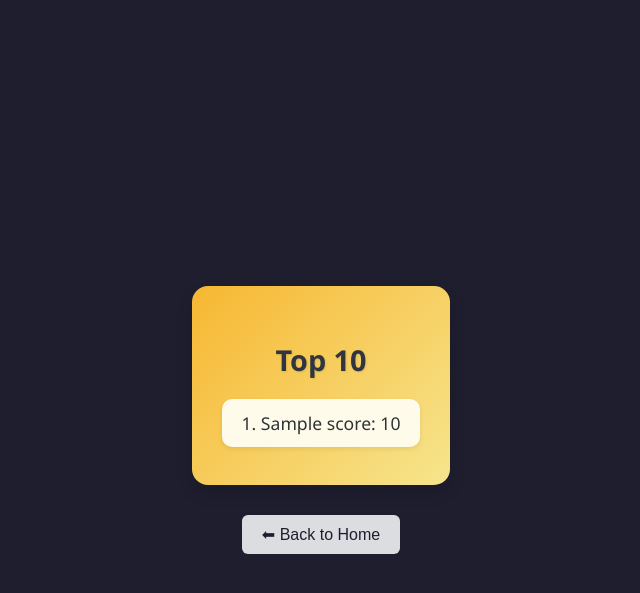
After one commit to super-massive-code/FlaskMusicTechQuiz, a Flask app: page /leaderboard in a window 1280 px wide. The commit adds this page. Shown: the top 593 px of the page, without its empty margins (319-959 px from the left). Run offline with Flask 3, Linux system fonts and the light colour scheme; tables that the repository leaves empty hold one stand-in row (values such as "Sample post").

Commit message:
Add leaderboard

```diff
--- a/app.py
+++ b/app.py
@@ -2,9 +2,15 @@ import os.path
 import json
 import random
 
-from flask import Flask, render_template, jsonify
+from flask import Flask, render_template, jsonify, request
+from models import db, HighScore
+app = Flask(__name__, static_url_path='/static')
+app.config['SQLALCHEMY_DATABASE_URI'] = 'sqlite:///highscores.db'
+app.config['SQLALCHEMY_TRACK_MODIFICATIONS'] = False
+db.init_app(app)
 
-app = Flask(__name__, static_url_path='/static')
+with app.app_context():
+    db.create_all()
 
 @app.route('/')
 def index():
@@ -14,6 +20,11 @@ def index():
 def quiz():
     return render_template('quiz.html')
 
+@app.route('/leaderboard')
+def leaderboard():
+    top_scores = HighScore.query.order_by(HighScore.score.desc()).limit(10).all()
+    return render_template('leaderboard.html', top_scores=top_scores)
+
 @app.route('/api/questions')
 def get_questions():
     json_path = os.path.join(app.root_path, 'data', 'questions.json')
@@ -22,6 +33,20 @@ def get_questions():
     random_questions = random.sample(quiz_data, 10)
     return jsonify(random_questions)
 
+@app.route('/api/highscore', methods=['POST'])
+def save_highscore():
+    data = request.get_json()
+    name = data.get('name')
+    score = data.get('score')
+
+    if not name or score is None:
+        return jsonify({'error': 'Missing name or score'}), 400
+
+    new_score = HighScore(name=name, score=score)
+    db.session.add(new_score)
+    db.session.commit()
+
+    return jsonify({'message': 'Score saved successfully'}), 200
 
 if __name__ == '__main__':
     app.run()
--- a/static/css/styles.css
+++ b/static/css/styles.css
@@ -135,3 +135,93 @@ button:hover {
   background-color: #4cd137;
   transition: width 0.4s ease;
 }
+.highscores-container {
+    margin-top: 40px;
+    padding: 30px;
+    background: linear-gradient(135deg, #f7b731, #f6e58d);
+    border-radius: 16px;
+    box-shadow: 0 8px 16px rgba(0, 0, 0, 0.15);
+    max-width: 500px;
+    margin-left: auto;
+    margin-right: auto;
+    text-align: center;
+    font-family: 'Segoe UI', sans-serif;
+}
+
+.highscores-container h2 {
+    font-size: 1.8rem;
+    color: #2f3640;
+    margin-bottom: 20px;
+    text-shadow: 1px 1px 2px rgba(0,0,0,0.1);
+}
+
+#highscores-list {
+    list-style-type: none;
+    padding: 0;
+    margin: 0;
+}
+
+#highscores-list li {
+    background-color: #fffbea;
+    margin: 8px 0;
+    padding: 12px 20px;
+    border-radius: 10px;
+    font-size: 1.1rem;
+    color: #2d3436;
+    box-shadow: 0 2px 5px rgba(0, 0, 0, 0.08);
+    transition: transform 0.2s ease, background-color 0.2s ease;
+}
+
+#highscores-list li:hover {
+    transform: scale(1.02);
+    background-color: #fff9c4;
+}
+
+.button-group {
+    display: flex;
+    flex-direction: column;
+    align-items: flex-start; /* left-align the buttons */
+    gap: 12px;
+    margin-top: 20px;
+}
+
+.button-group button {
+    padding: 12px 24px;
+    font-size: 1rem;
+    background-color: #f7b731;
+    border: none;
+    border-radius: 8px;
+    color: #2f3640;
+    cursor: pointer;
+    box-shadow: 0 4px 8px rgba(0,0,0,0.1);
+    transition: background-color 0.2s ease, transform 0.2s ease;
+}
+
+.button-group button:hover {
+    background-color: #f6b93b;
+    transform: translateY(-2px);
+}
+
+.page-wrapper {
+    display: flex;
+    flex-direction: column;
+    align-items: center;
+}
+
+.back-button {
+    margin-top: 30px;
+}
+
+.back-button button {
+    padding: 10px 20px;
+    background-color: #dcdde1;
+    border: none;
+    border-radius: 6px;
+    font-size: 1rem;
+    cursor: pointer;
+    transition: background-color 0.2s ease;
+}
+
+.back-button button:hover {
+    background-color: #c8c9ca;
+}
--- a/templates/index.html
+++ b/templates/index.html
@@ -3,6 +3,9 @@
 {% block content %}
     <h1>🎛️ Music Tech Quiz</h1>
     <p>Test your knowledge of music production, audio gear, and sound design.</p>
-    <button onclick="location.href='{{ url_for('quiz') }}'">Start Quiz</button>
+       <div class="button-group">
+        <button onclick="location.href='{{ url_for('quiz') }}'">Start Quiz</button>
+        <button onclick="location.href='{{ url_for('leaderboard') }}'">View Leaderboard</button>
+    </div>
     <div class="footer">Powered by the Wobbly Walrus</div>
 {% endblock %}
--- /dev/null
+++ b/templates/leaderboard.html
@@ -0,0 +1,16 @@
+{% extends 'base.html' %}
+{% block content %}
+    <div class="page-wrapper">
+        <div class="highscores-container">
+            <h2>Top 10</h2>
+            <ul id="highscores-list">
+                {% for score in top_scores %}
+                    <li>{{ loop.index }}. {{ score.name }}: {{ score.score }}</li>
+                {% endfor %}
+            </ul>
+        </div>
+        <div class="back-button">
+            <button onclick="location.href='{{ url_for('index') }}'">⬅ Back to Home</button>
+        </div>
+    </div>
+{% endblock %}
```
Also changed, not shown: models.py (added, +8 -0 lines), static/js/gameEngine.js (+22 -1 lines), templates/quiz.html (+13 -8 lines).
